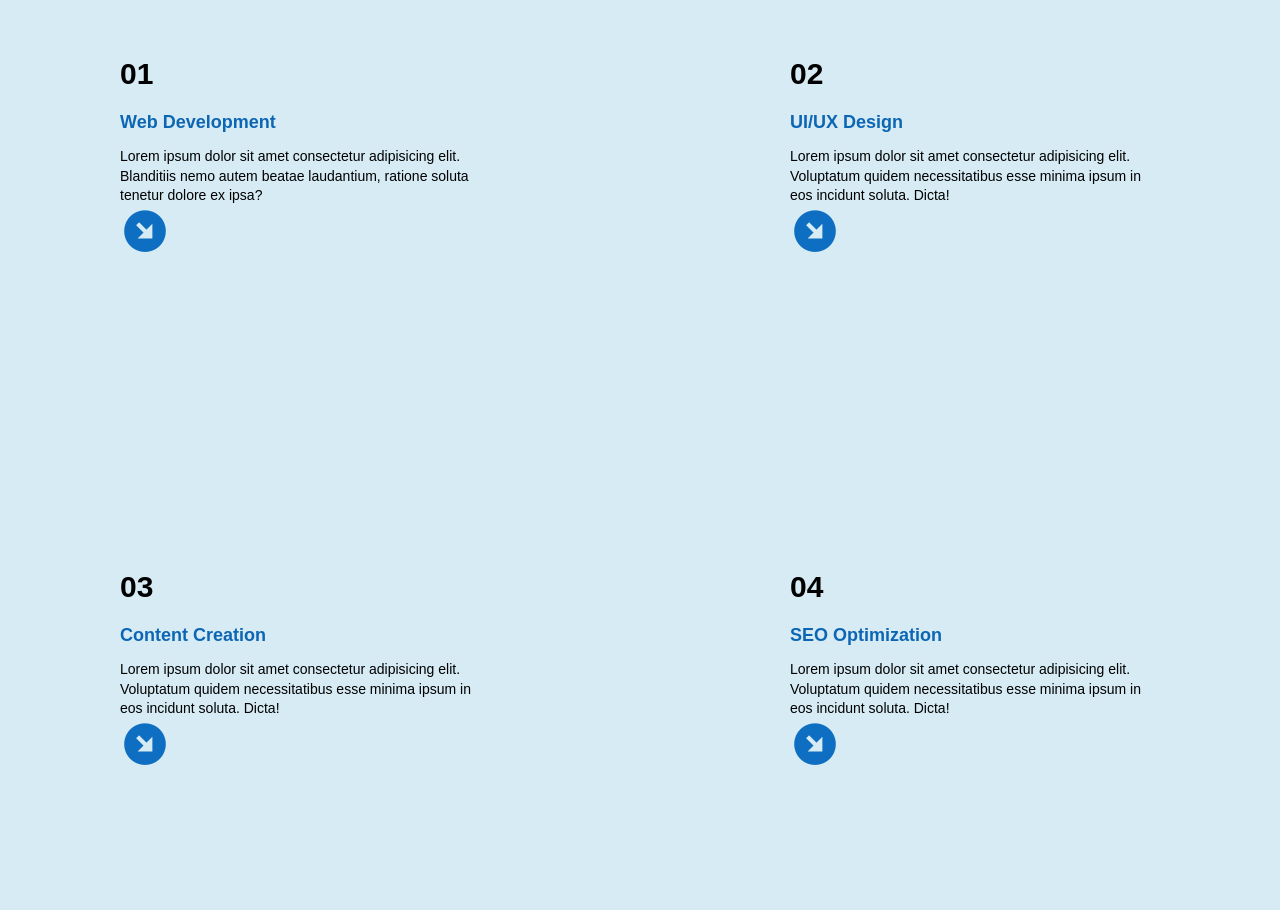
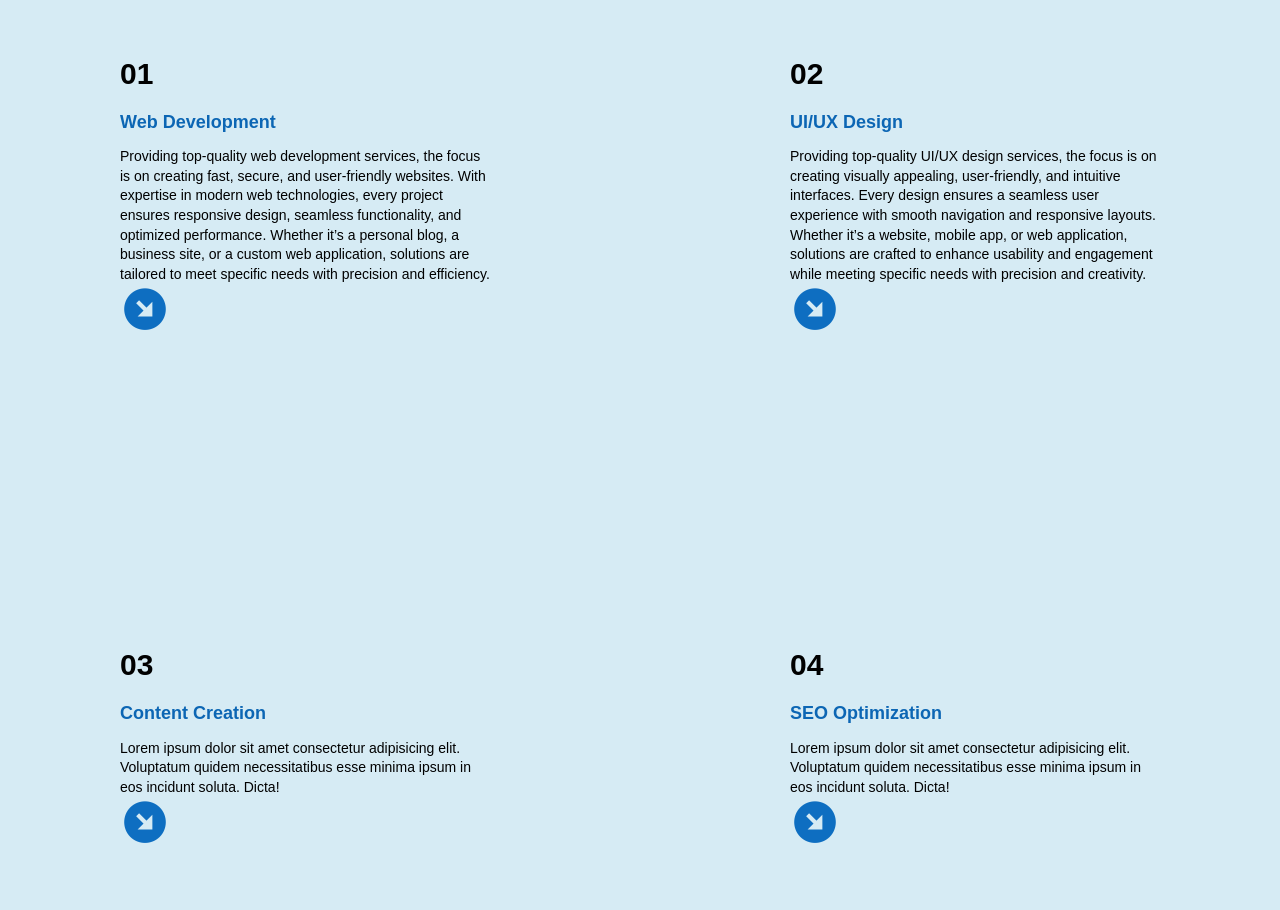
Before and after one commit to jayantakr/jayantakr.github.io, a plain HTML site: page index.html in a window 1280 px wide. Shown: the part 1168-2078 px from the top of the page. Drawn offline with nearby package versions, Linux system fonts and the light colour scheme.

Commit message:
add the new modification

```diff
--- a/index.html
+++ b/index.html
@@ -70,13 +70,13 @@
                     <div>
                         <h2>01</h2>
                         <h3>Web Development</h3>
-                        <p>Lorem ipsum dolor sit amet consectetur adipisicing elit. Blanditiis nemo autem beatae laudantium, ratione soluta tenetur dolore ex ipsa?</p>
+                        <p>Providing top-quality web development services, the focus is on creating fast, secure, and user-friendly websites. With expertise in modern web technologies, every project ensures responsive design, seamless functionality, and optimized performance. Whether it’s a personal blog, a business site, or a custom web application, solutions are tailored to meet specific needs with precision and efficiency.</p>
                         <i class='bx bxs-right-down-arrow-circle' style='color:#0e6ec1'  ></i>
                     </div>
                     <div>
                         <h2>02</h2>
                         <h3>UI/UX Design</h3>
-                        <p>Lorem ipsum dolor sit amet consectetur adipisicing elit. Voluptatum quidem necessitatibus esse minima ipsum in eos incidunt soluta. Dicta!</p>
+                        <p>Providing top-quality UI/UX design services, the focus is on creating visually appealing, user-friendly, and intuitive interfaces. Every design ensures a seamless user experience with smooth navigation and responsive layouts. Whether it’s a website, mobile app, or web application, solutions are crafted to enhance usability and engagement while meeting specific needs with precision and creativity.</p>
                         <i class='bx bxs-right-down-arrow-circle' style='color:#0e6ec1'  ></i>
                     </div>
                     <div>
```
